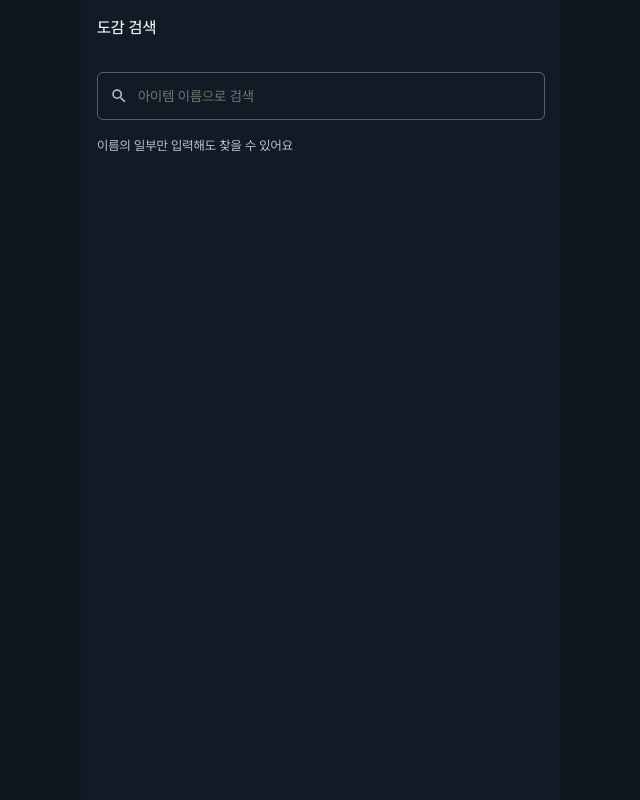
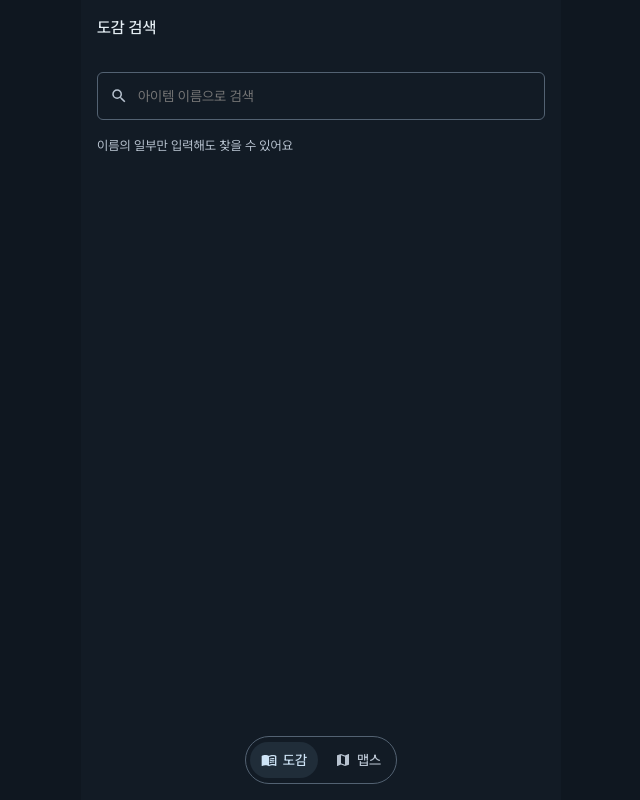
Before and after one commit to qpow1018/elden-wiki, a Next.js app: page /catalog/search in a window 1280 px wide. Shown: the whole page, without its empty margins (319-959 px from the left). Built offline with nearby package versions, Linux system fonts and the light colour scheme; no server answers; the database is empty.

Commit message:
Add bottom navigation for catalog and maps

```diff
--- a/src/app/layout.tsx
+++ b/src/app/layout.tsx
@@ -2,6 +2,7 @@ import type { Metadata } from 'next';
 import localFont from 'next/font/local';
 
 import QueryProvider from '@/providers/QueryProvider';
+import BottomNavigation from '@/components/common/bottomNavigation/BottomNavigation';
 import ToastContainer from '@/components/common/toast/ToastContainer';
 
 import '@/assets/reset.scss';
@@ -24,6 +25,7 @@ export default function RootLayout({ children }: { children: React.ReactNode })
     <html lang="ko">
       <body className={`${pretendard.className} ${pretendard.variable}`}>
         <QueryProvider>{children}</QueryProvider>
+        <BottomNavigation />
         <ToastContainer />
       </body>
     </html>
--- a/src/assets/_variables.scss
+++ b/src/assets/_variables.scss
@@ -120,6 +120,8 @@ $page-width: 960px;
 $page-mobile-width: 480px;
 $breakpoint-mobile: 1024px;
 $header-height: 56px;
+$bottom-navigation-height: 48px;
+$bottom-navigation-gap: 16px;
 $modal-header-height: 48px;
 
 // Common
--- a/src/assets/global.scss
+++ b/src/assets/global.scss
@@ -1,3 +1,12 @@
+html:has(body > [data-bottom-navigation]) {
+  --bottom-navigation-top: calc(
+    #{$bottom-navigation-height} + #{$bottom-navigation-gap} + env(safe-area-inset-bottom, 0px)
+  );
+  --bottom-navigation-offset: calc(var(--bottom-navigation-top) + #{$bottom-navigation-gap});
+
+  scroll-padding-bottom: var(--bottom-navigation-offset);
+}
+
 body {
   min-height: 100dvh;
   background: $bg-page-outer;
@@ -10,5 +19,6 @@ main {
   max-width: $page-mobile-width;
   min-height: 100dvh;
   margin: 0 auto;
+  padding-bottom: var(--bottom-navigation-offset, 0px);
   background: $bg-dark;
 }
--- /dev/null
+++ b/src/components/common/bottomNavigation/BottomNavigation.module.scss
@@ -0,0 +1,61 @@
+.bottom-navigation {
+  position: fixed;
+  inset-inline: 0;
+  bottom: calc(#{$bottom-navigation-gap} + env(safe-area-inset-bottom, 0px));
+  z-index: $z-index-header;
+  display: flex;
+  align-items: center;
+  gap: 4px;
+  width: max-content;
+  height: $bottom-navigation-height;
+  margin-inline: auto;
+  padding-inline: 3px;
+  border: 1px solid $border-strong;
+  border-radius: 999px;
+  background: $bg-dark;
+
+  a {
+    position: relative;
+    isolation: isolate;
+    display: flex;
+    min-height: 44px;
+    align-items: center;
+    justify-content: center;
+    gap: 6px;
+    padding-inline: 12px;
+    border-radius: 999px;
+    color: $text-secondary;
+    font-size: 14px;
+    font-weight: 500;
+    text-decoration: none;
+
+    &::after {
+      position: absolute;
+      inset: 4px 1px;
+      z-index: -1;
+      border-radius: inherit;
+      background: var(--navigation-button-background, transparent);
+      content: '';
+      pointer-events: none;
+    }
+
+    &[aria-current] {
+      --navigation-button-background: #{$bg};
+      color: $steel-light;
+    }
+
+    &:focus-visible {
+      outline: 2px solid $focus-ring;
+      outline-offset: -2px;
+    }
+  }
+}
+
+@media (hover: hover) {
+  .bottom-navigation {
+    a:hover:not([aria-current]) {
+      --navigation-button-background: #{$bg-light};
+      color: $text-primary;
+    }
+  }
+}
--- /dev/null
+++ b/src/components/common/bottomNavigation/BottomNavigation.tsx
@@ -0,0 +1,29 @@
+'use client';
+
+import Link from 'next/link';
+import { usePathname } from 'next/navigation';
+
+import styles from './BottomNavigation.module.scss';
+
+import { MdMap, MdMenuBook } from 'react-icons/md';
+
+export default function BottomNavigation() {
+  const pathname = usePathname();
+  const isCatalog = pathname === '/catalog' || pathname.startsWith('/catalog/');
+  const isMaps = pathname === '/maps';
+
+  if (!isCatalog && !isMaps) return null;
+
+  return (
+    <nav className={styles['bottom-navigation']} aria-label="주 메뉴" data-bottom-navigation>
+      <Link href="/catalog" aria-current={isCatalog ? 'location' : undefined}>
+        <MdMenuBook size={16} aria-hidden="true" />
+        도감
+      </Link>
+      <Link href="/maps" aria-current={isMaps ? 'page' : undefined}>
+        <MdMap size={16} aria-hidden="true" />
+        맵스
+      </Link>
+    </nav>
+  );
+}
--- a/src/components/common/toast/ToastContainer.module.scss
+++ b/src/components/common/toast/ToastContainer.module.scss
@@ -1,7 +1,7 @@
 .toast-container {
   position: fixed;
   left: 50%;
-  bottom: calc(24px + env(safe-area-inset-bottom, 0px));
+  bottom: max(calc(24px + env(safe-area-inset-bottom, 0px)), var(--bottom-navigation-offset, 0px));
   z-index: $z-index-toast;
   display: flex;
   flex-direction: column;
```
Also changed, not shown: src/components/common/scrollToTop/ScrollToTop.module.scss (+10 -5 lines).
